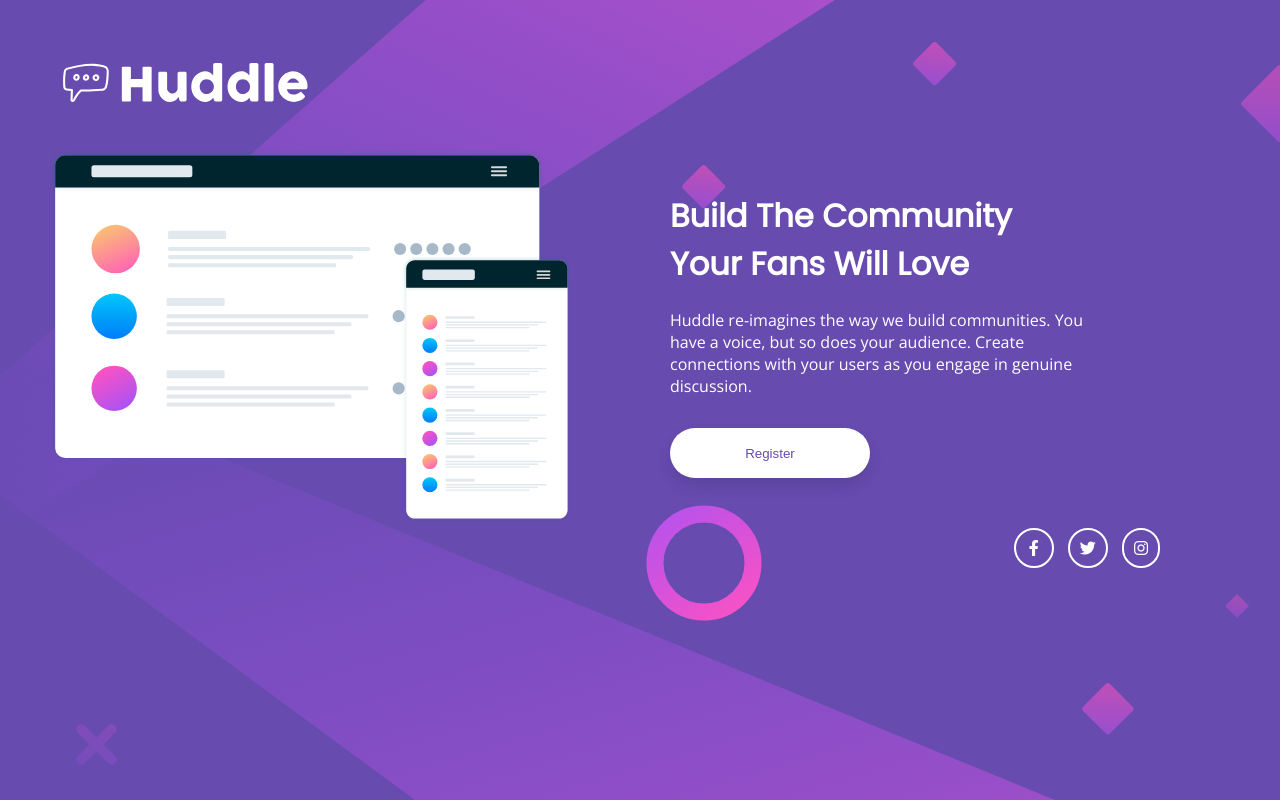
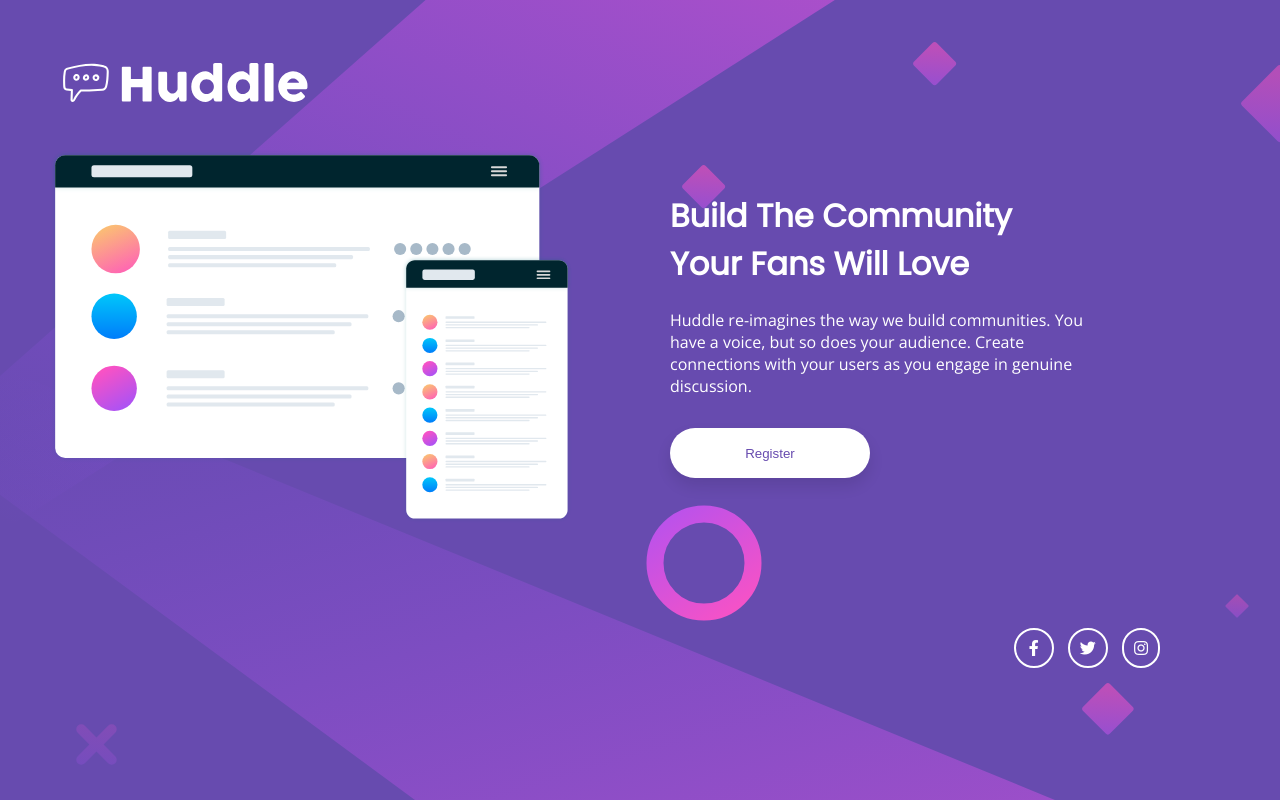
Before and after one commit to xn3e45/Huddle-landing-page-Responsive-CSS-grid, a plain HTML site: page index.html in a window 1280 px wide. Drawn offline with nearby package versions, Linux system fonts and the light colour scheme.

Commit message:
Update style.css

```diff
--- a/style.css
+++ b/style.css
@@ -60,6 +60,8 @@ footer {
   grid-row: 2;
   float: right;
   margin: 50px;
+  position: relative;
+  top: 100px;
 }
 
 .fa-facebook-f {
```
